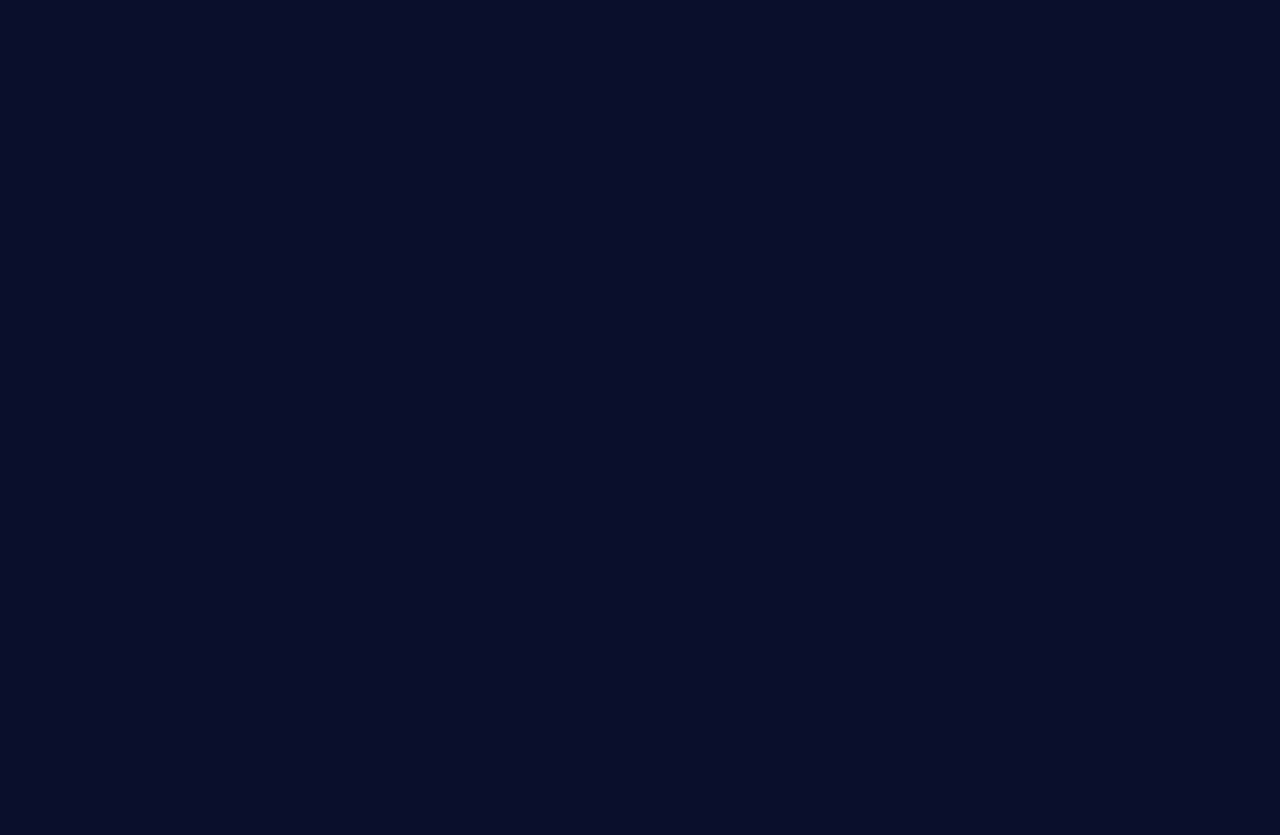
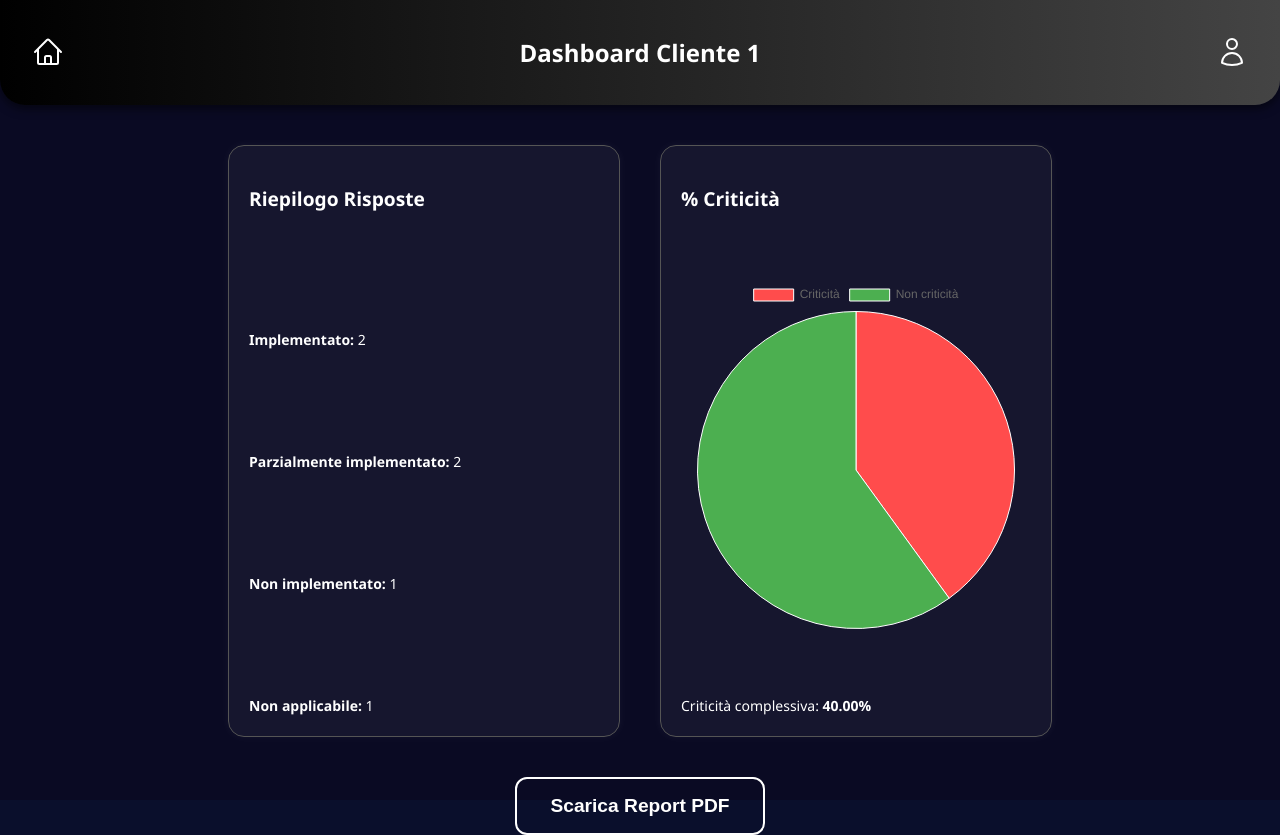
Before and after one commit to MariSeest/assesmenttools, a React (Create React App) app: page /dashboard in a window 1280 px wide. Before the commit this address had no page. Before the commit the page ends 800 px from the top, so only its background shows below. Built offline with nearby package versions, Linux system fonts and the light colour scheme.

Commit message:
commit migliorie 22/05/25

```diff
--- a/package.json
+++ b/package.json
@@ -11,7 +11,10 @@
     "@testing-library/jest-dom": "^6.6.3",
     "@testing-library/react": "^16.3.0",
     "@testing-library/user-event": "^13.5.0",
+    "chart.js": "^4.4.9",
+    "jspdf": "^3.0.1",
     "react": "^19.1.0",
+    "react-chartjs-2": "^5.3.0",
     "react-dom": "^19.1.0",
     "react-router-dom": "^7.6.0",
     "react-scripts": "5.0.1",
--- a/src/App.js
+++ b/src/App.js
@@ -7,6 +7,7 @@ import ClientPage from "./pages/ClientPage";
 import QuestionPage from "./pages/QuestionPage";
 import ImportaDomande from "./pages/ImportaDomande";
 import UserProfile from "./pages/UserProfile";
+import DashboardResults from "./pages/DashboardResults";
 
 
 
@@ -23,6 +24,8 @@ export default function App() {
                 <Route path="/client/:clientId/question/:id" element={<QuestionPage />} />
                 <Route path="/importa-domande" element={<ImportaDomande />} />
                 <Route path="/user-profile" element={<UserProfile />} />
+                <Route path="/dashboard" element={<DashboardResults />} />
+
 
             </Routes>
         </Router>
--- a/src/pages/ClientPage.jsx
+++ b/src/pages/ClientPage.jsx
@@ -1,18 +1,30 @@
 import React from "react";
 import { useParams, useNavigate } from "react-router-dom";
-import { HomeIcon } from "@heroicons/react/24/outline";
+import { HomeIcon, UserIcon } from "@heroicons/react/24/outline";
 import "../styles/ClientPage.css";
 
 export default function ClientPage() {
     const { clientId } = useParams();
     const navigate = useNavigate();
 
+    const handleGoBack = () => {
+        navigate(-1); // torna alla pagina precedente
+    };
+
     return (
         <div className="app-container">
             <header className="toolbar">
                 <HomeIcon className="icon" onClick={() => navigate("/")} />
+                <UserIcon className="icon" onClick={() => navigate("/user-profile")} />
             </header>
+
             <main className="main-content">
+                <div style={{ alignSelf: "flex-start", marginBottom: "20px" }}>
+                    <button className="main-button" onClick={handleGoBack}>
+                        Indietro
+                    </button>
+                </div>
+
                 <h2 className="client-title">Pagina Cliente: {clientId}</h2>
                 <div className="client-buttons">
                     <button
--- /dev/null
+++ b/src/pages/DashboardResults.jsx
@@ -0,0 +1,100 @@
+import React from "react";
+import { useNavigate } from "react-router-dom";
+import { HomeIcon, UserIcon } from "@heroicons/react/24/outline";
+import { Pie } from "react-chartjs-2";
+import { Chart as ChartJS, ArcElement, Tooltip, Legend } from "chart.js";
+import jsPDF from "jspdf";
+import "../styles/DashboardResults.css";
+
+ChartJS.register(ArcElement, Tooltip, Legend);
+
+export default function DashboardResults() {
+    const navigate = useNavigate();
+
+    // 🔹 Esempio statico di risposte (mock)
+    const clientId = 1;
+    const responses = [
+        { risposta: "Implementato" },
+        { risposta: "Parzialmente implementato" },
+        { risposta: "Non implementato" },
+        { risposta: "Parzialmente implementato" },
+        { risposta: "Non applicabile" },
+        { risposta: "Implementato" },
+    ];
+
+    const counts = {
+        "Implementato": 0,
+        "Parzialmente implementato": 0,
+        "Non implementato": 0,
+        "Non applicabile": 0,
+    };
+
+    let criticita = 0;
+    let totale = 0;
+
+    responses.forEach((r) => {
+        counts[r.risposta] = (counts[r.risposta] || 0) + 1;
+
+        if (r.risposta === "Non implementato") criticita += 1;
+        if (r.risposta === "Parzialmente implementato") criticita += 0.5;
+        if (r.risposta !== "Non applicabile") totale += 1;
+    });
+
+    const criticitaPercentuale = totale > 0 ? ((criticita / totale) * 100).toFixed(2) : 0;
+
+    const pieData = {
+        labels: ["Criticità", "Non criticità"],
+        datasets: [
+            {
+                label: "% Criticità",
+                data: [criticita, totale - criticita],
+                backgroundColor: ["#ff4c4c", "#4caf50"],
+                borderWidth: 1,
+            },
+        ],
+    };
+
+    const handleDownloadPDF = () => {
+        const doc = new jsPDF();
+        doc.text(`Report Cliente ${clientId}`, 10, 10);
+        doc.text(`\n\nRisultati:`.trim(), 10, 20);
+        Object.entries(counts).forEach(([key, value], index) => {
+            doc.text(`${key}: ${value}`, 10, 30 + index * 10);
+        });
+        doc.text(`\nCriticità totale: ${criticitaPercentuale}%`, 10, 80);
+        doc.save(`report_cliente_${clientId}.pdf`);
+    };
+
+    return (
+        <div className="app-container">
+            <header className="toolbar">
+                <HomeIcon className="icon" onClick={() => navigate("/")} />
+                <h2 style={{ color: "white" }}>Dashboard Cliente {clientId}</h2>
+                <UserIcon className="icon" onClick={() => navigate("/user-profile")} />
+            </header>
+
+            <main className="main-content dashboard-layout">
+                <div className="box">
+                    <h3>Riepilogo Risposte</h3>
+                    {Object.entries(counts).map(([key, value]) => (
+                        <p key={key}><strong>{key}:</strong> {value}</p>
+                    ))}
+                </div>
+
+                <div className="box">
+                    <h3>% Criticità</h3>
+                    <Pie data={pieData} />
+                    <p style={{ marginTop: "1rem" }}>
+                        Criticità complessiva: <strong>{criticitaPercentuale}%</strong>
+                    </p>
+                </div>
+            </main>
+
+            <div className="button-group">
+                <button className="main-button" onClick={handleDownloadPDF}>
+                    Scarica Report PDF
+                </button>
+            </div>
+        </div>
+    );
+}
--- a/src/pages/Home.jsx
+++ b/src/pages/Home.jsx
@@ -22,6 +22,10 @@ export default function Home() {
                 <button className="main-button" onClick={() => navigate("/importa-domande")}>
                     Importa Domande
                 </button>
+                {/* ✅ Bottone temporaneo per accedere alla dashboard */}
+                <button className="main-button" onClick={() => navigate("/dashboard")}>
+                    Vai alla Dashboard
+                </button>
             </main>
         </div>
     );
--- a/src/pages/ImportaDomande.jsx
+++ b/src/pages/ImportaDomande.jsx
@@ -33,13 +33,24 @@ export default function ImportaDomande({ onLoad }) {
         reader.readAsArrayBuffer(file);
     };
 
+    const handleGoBack = () => {
+        navigate(-1); // Torna alla pagina precedente
+    };
+
     return (
         <div className="importa-wrapper">
             {/* Toolbar in alto */}
             <header className="toolbar">
                 <HomeIcon className="icon" onClick={() => navigate("/")} />
-                <UserIcon className="icon" />
+                <UserIcon className="icon" onClick={() => navigate("/user-profile")} />
             </header>
+
+            {/* Bottone Indietro sotto la toolbar */}
+            <div style={{ alignSelf: "flex-start", margin: "1rem 2rem" }}>
+                <button className="main-button" onClick={handleGoBack}>
+                    Indietro
+                </button>
+            </div>
 
             {/* Contenuto centrato sotto la toolbar */}
             <div className="importa-content">
--- a/src/pages/QuestionPage.jsx
+++ b/src/pages/QuestionPage.jsx
@@ -131,8 +131,9 @@ export default function QuestionPage() {
                 <h2 style={{ color: "white" }}>
                     Cliente {clientId} – Domande {startIndex + 1}–{startIndex + domandePagina.length} / {useDomande.length}
                 </h2>
-                <UserIcon className="icon" />
+                <UserIcon className="icon" onClick={() => navigate("/user-profile")} />
             </header>
+
 
             <main className="main-content">
                 <div className="grid-container">
--- a/src/pages/ViewClients.jsx
+++ b/src/pages/ViewClients.jsx
@@ -1,6 +1,6 @@
 import React from "react";
 import { useNavigate } from "react-router-dom";
-import { HomeIcon } from "@heroicons/react/24/outline";
+import { HomeIcon, UserIcon } from "@heroicons/react/24/outline";
 import "../styles/Home.css";
 
 export default function ViewClients() {
@@ -11,11 +11,24 @@ export default function ViewClients() {
         { id: 2, name: "Cliente Esempio 2" },
     ];
 
+    const handleGoBack = () => {
+        navigate(-1);
+    };
+
     return (
         <div className="app-container">
             <header className="toolbar">
                 <HomeIcon className="icon" onClick={() => navigate("/")} />
+                <UserIcon className="icon" onClick={() => navigate("/user-profile")} />
             </header>
+
+            {/* Bottone Indietro sotto la toolbar */}
+            <div style={{ alignSelf: "flex-start", margin: "1rem 2rem" }}>
+                <button className="main-button" onClick={handleGoBack}>
+                    Indietro
+                </button>
+            </div>
+
             <main className="main-content">
                 <h2 className="form-title">Clienti Salvati</h2>
                 {clients.length === 0 ? (
--- a/src/styles/CreateClients.css
+++ b/src/styles/CreateClients.css
@@ -42,6 +42,10 @@
     width: 100%;
     max-width: 400px;
     gap: 1.5rem;
+    background-color: rgba(255, 255, 255, 0.05);
+    padding: 2rem;
+    border-radius: 20px;
+    box-shadow: 0 0 15px rgba(255, 255, 255, 0.05);
 }
 
 .form-input {
@@ -51,6 +55,7 @@
     border-radius: 8px;
     background-color: #1a1a2e;
     color: white;
+    font-size: 1rem;
 }
 
 .checkbox-group {
@@ -74,9 +79,19 @@
     color: #0a0a23;
     font-weight: bold;
     cursor: pointer;
-    transition: transform 0.2s ease;
+    transition: transform 0.2s ease, background-color 0.2s ease;
+    min-width: 120px;
 }
 
 .main-button:hover {
     transform: scale(1.05);
+    background-color: #e0e0e0;
 }
+
+.button-group-inside {
+    display: flex;
+    justify-content: space-between;
+    gap: 20px;
+    margin-top: 20px;
+    flex-wrap: wrap;
+}
--- /dev/null
+++ b/src/styles/DashboardResults.css
@@ -0,0 +1,42 @@
+.dashboard-layout {
+    display: flex;
+    flex-direction: row;
+    gap: 40px;
+    justify-content: center;
+    align-items: flex-start;
+    flex-wrap: wrap;
+    padding: 40px 20px;
+}
+
+.box {
+    background-color: rgba(255, 255, 255, 0.05);
+    border: 1px solid #555;
+    border-radius: 16px;
+    padding: 20px;
+    color: white;
+    width: 350px;
+    box-shadow: 0 0 10px rgba(255, 255, 255, 0.05);
+}
+
+.box h3 {
+    margin-bottom: 16px;
+    font-size: 1.2rem;
+}
+
+.main-button {
+    background-color: transparent;
+    color: white;
+    border: 2px solid white;
+    padding: 1rem 2rem;
+    font-size: 1.2rem;
+    border-radius: 12px;
+    cursor: pointer;
+    transition: all 0.3s ease;
+    min-width: 250px;
+    text-align: center;
+}
+
+.main-button:hover {
+    background-color: white;
+    color: #0a0f2c;
+}
--- a/src/styles/Home.css
+++ b/src/styles/Home.css
@@ -70,10 +70,13 @@ body {
     border-radius: 12px;
     cursor: pointer;
     transition: all 0.3s ease;
-    min-width: 250px; /* ✅ dimensione minima uguale per tutti */
+    width: 250px; /* ✅ Larghezza fissa per tutti i pulsanti */
+    max-width: 100%;
     text-align: center;
     display: inline-block;
+    box-sizing: border-box;
 }
+
 
 .main-button:hover {
     background-color: white;
@@ -207,3 +210,10 @@ textarea.form-input {
     text-align: center;
     margin-bottom: 0.5rem;
 }
+.button-group,
+.button-group-inside {
+    display: flex;
+    justify-content: center;
+    gap: 20px;
+    flex-wrap: wrap;
+}
```
Also changed, not shown: src/pages/CreateClient.jsx (+19 -2 lines), 1 other file (tests, documents, lock files or other folders).
